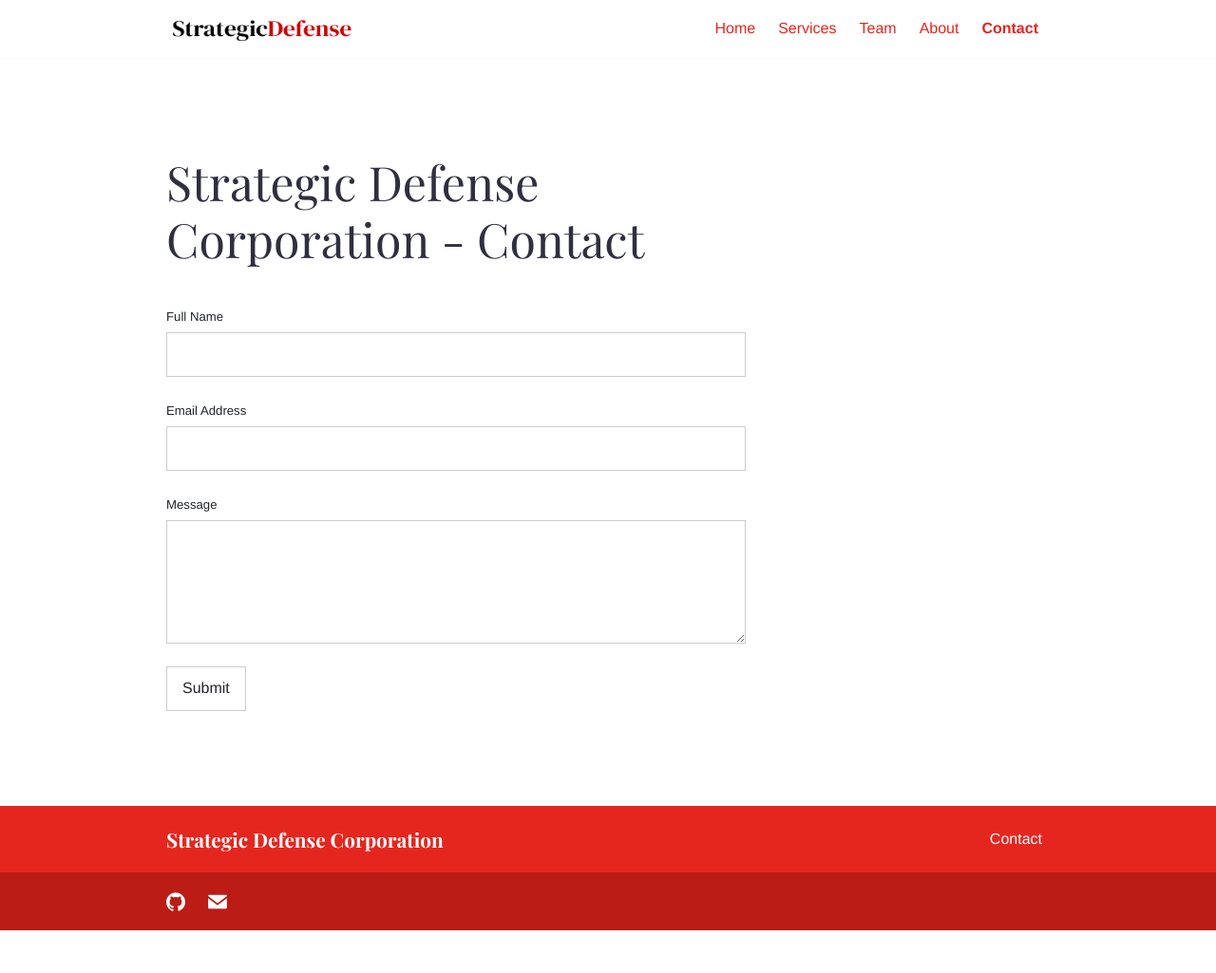
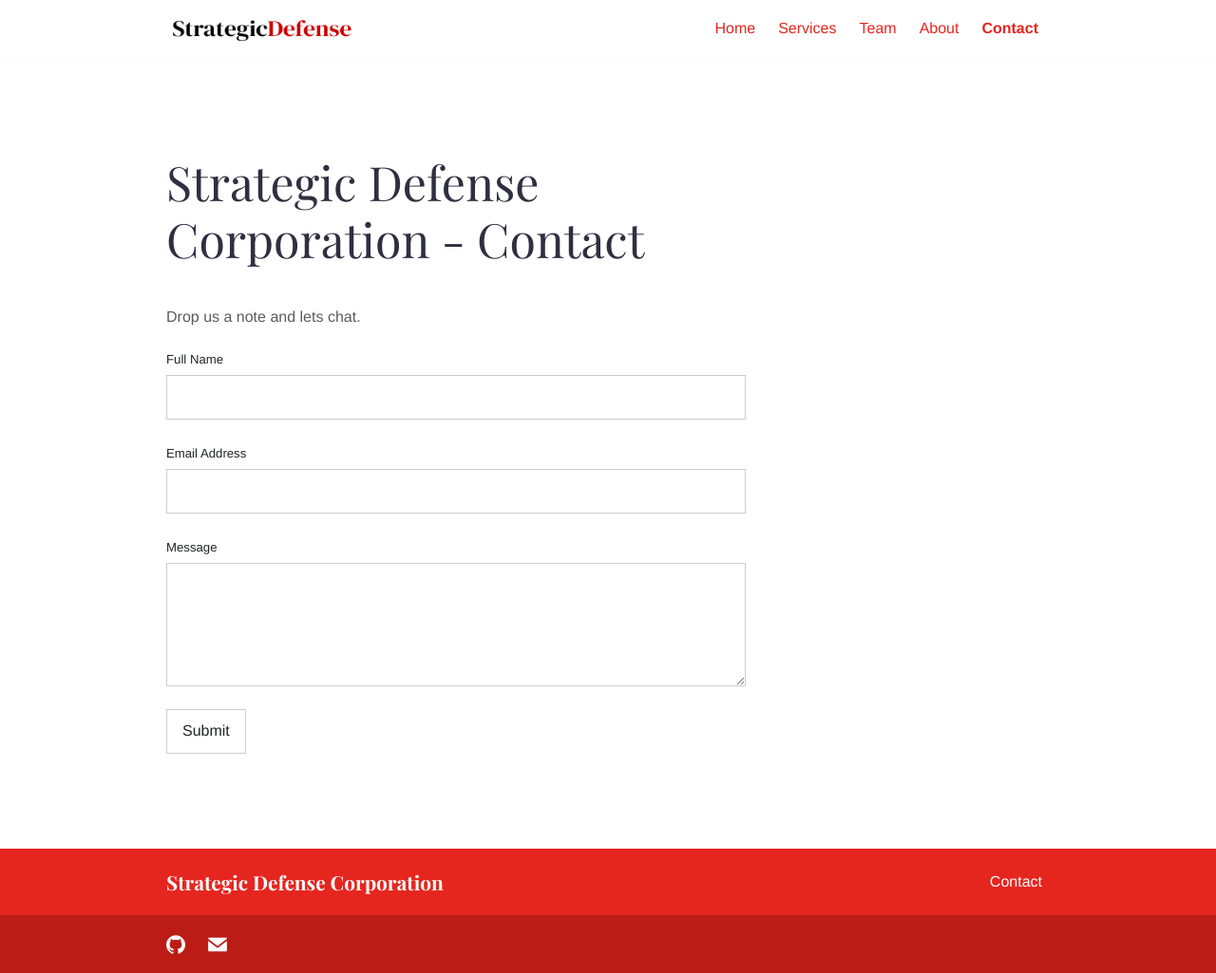
Before and after one commit to strategicdefense/strategicdefense.github.io, a Jekyll site: the page built from contact.md, in a window 1280 px wide. Shown: the whole page at 95% size. Built offline with Jekyll 4.4.1, drawn with Linux system fonts in a browser that asks for light colours; before the commit the page ends 980 px from its top, so only the background shows below that.

Commit message:
adding contact form

```diff
--- a/contact.md
+++ b/contact.md
@@ -5,5 +5,6 @@ layout: contact
 description: Contact
 ---
 
+Drop us a note and lets chat.
 
 {% include contact-form.html %}
```
